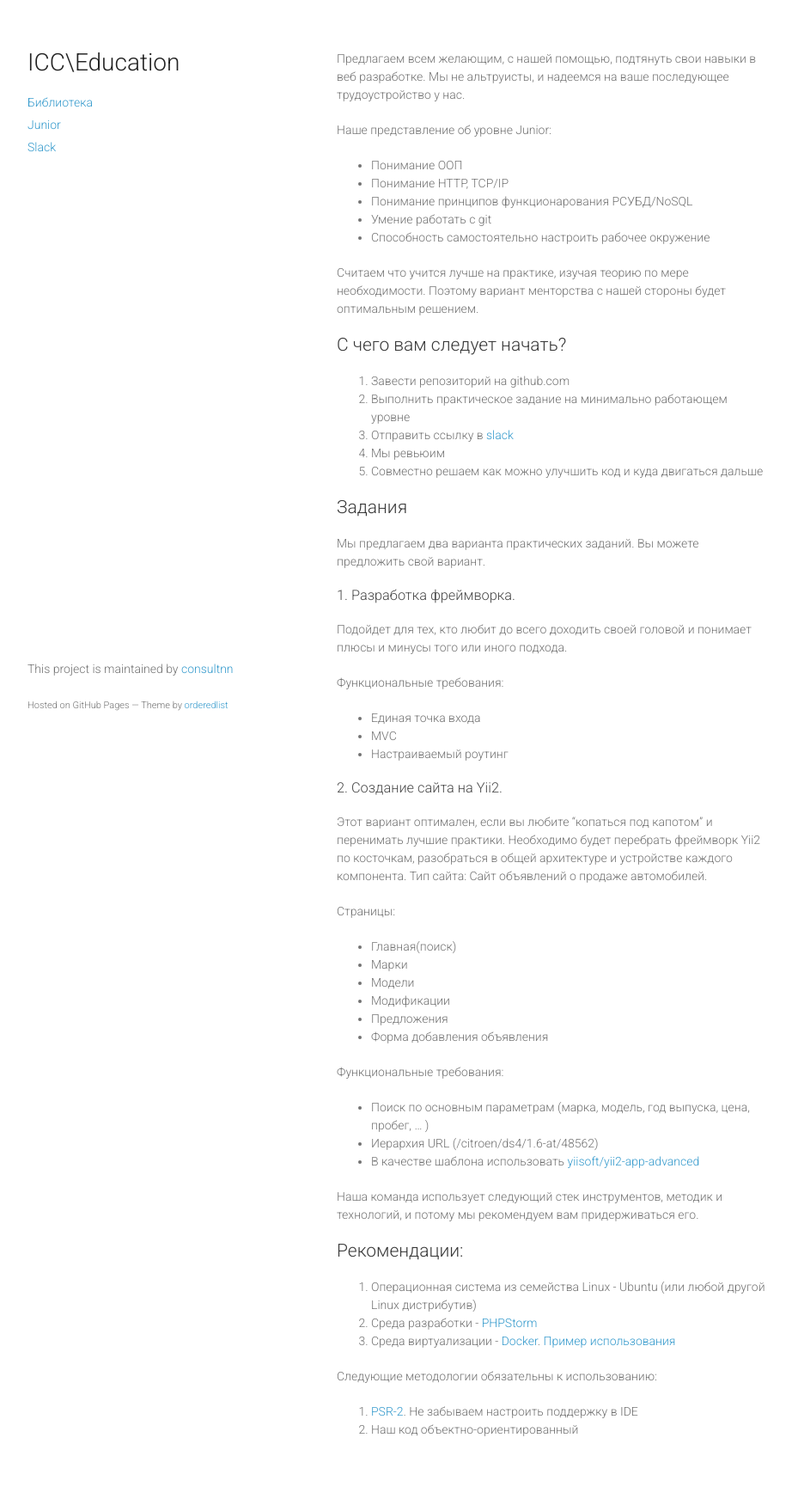
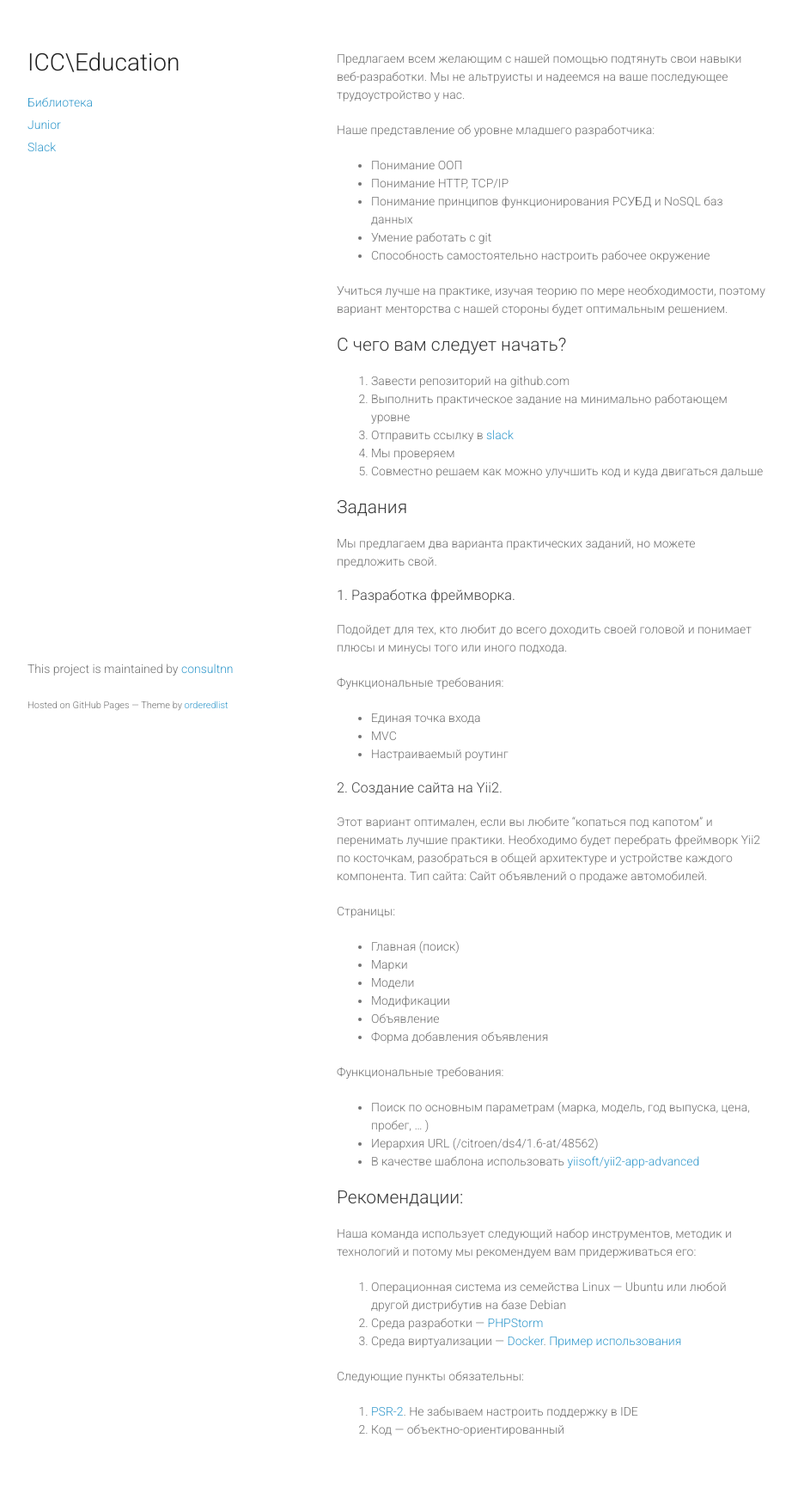
Before and after one commit to consultnn/education, a Jekyll site: the page built from junior.md, in a window 1280 px wide. Shown: the whole page at 86% size, without its empty margins (178-1100 px from the left). Built offline with Jekyll 4.4.1, drawn with Linux system fonts in a browser that asks for light colours; Markdown is read by kramdown in place of the engine named in the settings.

Commit message:
русификация

```diff
--- a/junior.md
+++ b/junior.md
@@ -1,32 +1,31 @@
 ---
 layout: index
-title: Junior
+title: Младший разработчик
 ---
 
-Предлагаем всем желающим, с нашей помощью, подтянуть свои навыки в веб разработке.
-Мы не альтруисты, и надеемся на ваше последующее трудоустройство у нас.
+Предлагаем всем желающим с нашей помощью подтянуть свои навыки веб-разработки.
+Мы не альтруисты и надеемся на ваше последующее трудоустройство у нас.
 
-Наше представление об уровне Junior:
+Наше представление об уровне младшего разработчика:
 * Понимание ООП
 * Понимание HTTP, TCP/IP
-* Понимание принципов функционарования РСУБД/NoSQL
+* Понимание принципов функционирования РСУБД и NoSQL баз данных
 * Умение работать с git
 * Способность самостоятельно настроить рабочее окружение
 
-Считаем что учится лучше на практике, изучая теорию по мере необходимости.
-Поэтому вариант менторства с нашей стороны будет оптимальным решением.
+Учиться лучше на практике, изучая теорию по мере необходимости, поэтому вариант менторства с нашей стороны будет оптимальным решением.
 
-##С чего вам следует начать?
+## С чего вам следует начать?
 1. Завести репозиторий на github.com
 2. Выполнить практическое задание на минимально работающем уровне
 3. Отправить ссылку в [slack](/education/slack)
-4. Мы ревьюим
+4. Мы проверяем
 5. Совместно решаем как можно улучшить код и куда двигаться дальше
 
 ## Задания
-Мы предлагаем два варианта практических заданий. Вы можете предложить свой вариант.
+Мы предлагаем два варианта практических заданий, но можете предложить свой.
 
-###1. Разработка фреймворка.
+### 1. Разработка фреймворка.
 
 Подойдет для тех, кто любит до всего доходить своей головой и понимает плюсы и минусы того или иного подхода.
 
@@ -36,17 +35,17 @@ title: Junior
 * MVC
 * Настраиваемый роутинг
 
-###2. Создание сайта на Yii2.
+### 2. Создание сайта на Yii2.
 
 Этот вариант оптимален, если вы любите "копаться под капотом" и перенимать лучшие практики. Необходимо будет перебрать фреймворк Yii2 по косточкам, разобраться в общей архитектуре и устройстве каждого компонента.
 Тип сайта: Сайт объявлений о продаже автомобилей.
 
 Страницы:
- * Главная(поиск)
+ * Главная (поиск)
  * Марки
  * Модели
  * Модификации
- * Предложения
+ * Объявление
  * Форма добавления объявления
 
 Функциональные требования:
@@ -54,13 +53,12 @@ title: Junior
 * Иерархия URL (/citroen/ds4/1.6-at/48562)
 * В качестве шаблона использовать [yiisoft/yii2-app-advanced](https://github.com/yiisoft/yii2-app-advanced)
 
-Наша команда использует следующий стек инструментов, методик и технологий, и потому мы рекомендуем вам придерживаться его.
 ## Рекомендации:
-1. Операционная система из семейства Linux - Ubuntu (или любой другой Linux дистрибутив)
-2. Среда разработки - [PHPStorm](https://www.jetbrains.com/phpstorm/)
-3. Среда виртуализации - [Docker](docker.com). [Пример использования](https://github.com/consultnn/yii2-docker-app-advanced)
+Наша команда использует следующий набор инструментов, методик и технологий и потому мы рекомендуем вам придерживаться его:
+1. Операционная система из семейства Linux — Ubuntu или любой другой дистрибутив на базе Debian
+2. Среда разработки — [PHPStorm](https://www.jetbrains.com/phpstorm/)
+3. Среда виртуализации — [Docker](docker.com). [Пример использования](https://github.com/consultnn/yii2-docker-app-advanced)
 
-Следующие методологии обязательны к использованию:
-
+Следующие пункты обязательны:
 1. [PSR-2](http://www.php-fig.org/psr/psr-2/). Не забываем настроить поддержку в IDE
-4. Наш код объектно-ориентированный
+2. Код — объектно-ориентированный
```
